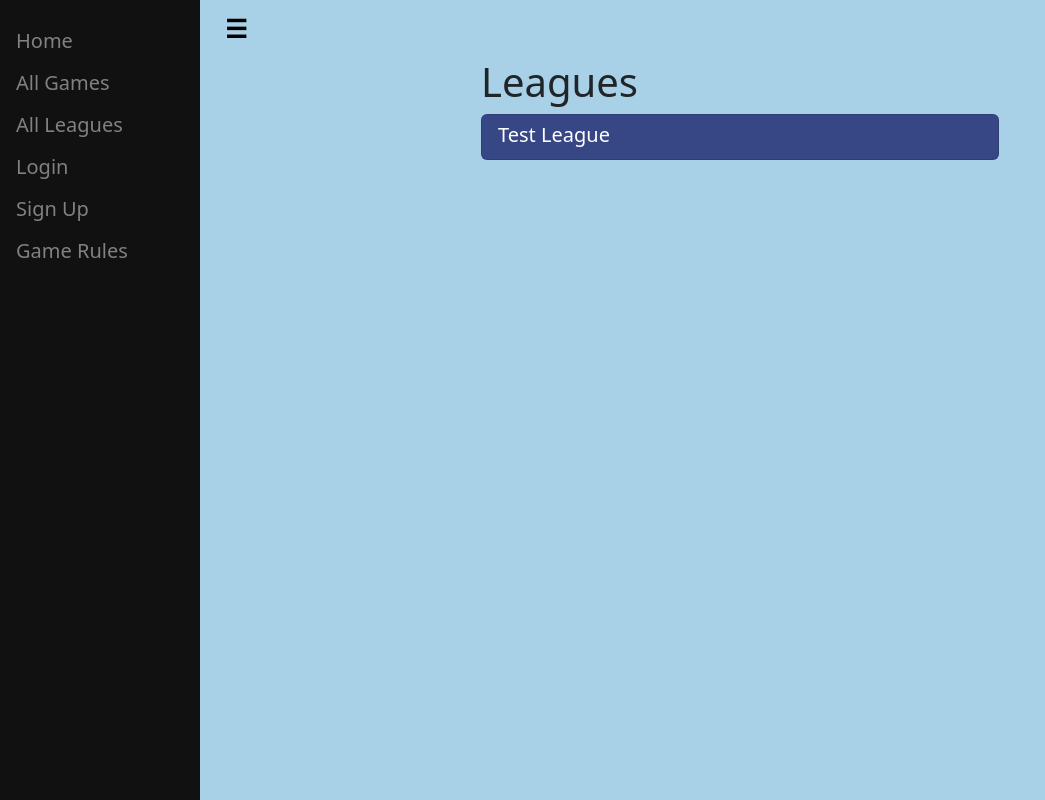
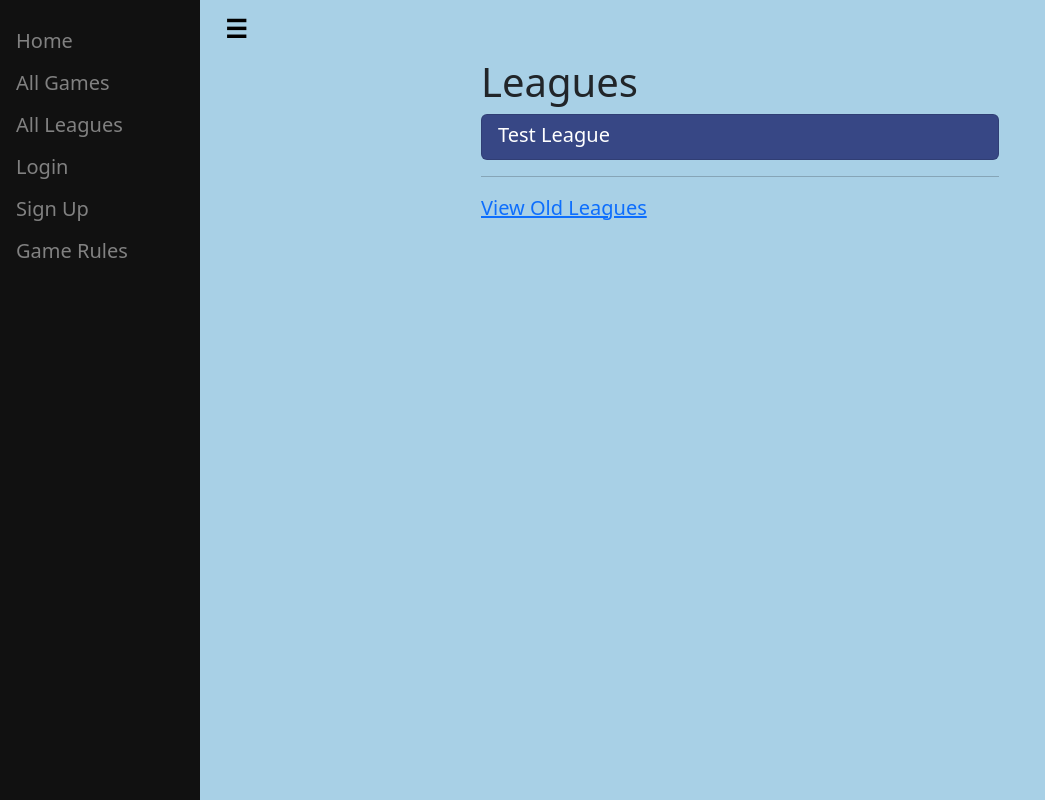
Before and after one commit to ashwinss3/BingoGame, a Django app: page /leagues/ in a window 1280 px wide. Shown: the whole page, without its empty margins (0-1045 px from the left). Run offline with Django 4.2, Linux system fonts and the light colour scheme; data comes from the database, SQL or seed files in the repository; parts of the project's set-up code (start-up, migrations or seed data) failed here and were passed over; some libraries are stand-ins or nearby versions.

Commit message:
Added active flag to league + Added provision to view old leagues from the league page.

```diff
--- a/bingo/models.py
+++ b/bingo/models.py
@@ -72,6 +72,7 @@ class League(BaseModel):
     id = models.AutoField(primary_key=True)
     name = models.TextField()
     games = models.ManyToManyField(Game)
+    is_active = models.BooleanField(default=True)
 
     def get_absolute_url(self):
         """Returns the URL to access a particular instance of MyModelName."""
--- a/bingo/templates/league/league_list.html
+++ b/bingo/templates/league/league_list.html
@@ -15,6 +15,16 @@
             {% endfor %}
         </div>
     {% else %}
-        <p>Oops. There are no leagues active now.</p>
+        <p>Oops. There are no leagues available now.</p>
     {% endif %}
+
+    <hr class="mb-16">
+
+    <div>
+        {% if request.GET.is_active != 'false' %}
+            <a href="{% url 'leagues' %}?is_active=false" class="lead">View Old Leagues</a>
+        {%  else %}
+            <a href="{% url 'leagues' %}" class="lead">View Active Leagues</a>
+        {% endif %}
+    </div>
 {% endblock %}
--- a/bingo/views.py
+++ b/bingo/views.py
@@ -43,6 +43,16 @@ class LeagueListView(generic.ListView):
     template_name = 'league/league_list.html'
     paginate_by = 10
     ordering = ['-created_at']
+
+    def get_queryset(self):
+        params = {}
+        if self.request.GET.get('is_active') == 'false':
+            params['is_active'] = False
+        else:
+            params['is_active'] = True
+
+        return League.objects.filter(**params)
+
 
 
 class LeagueStandingView(generic.ListView):
```
Also changed, not shown: bingo/migrations/0004_league_is_active.py (added).
